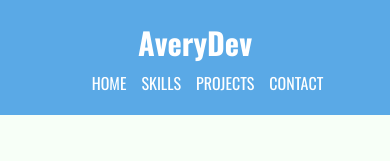
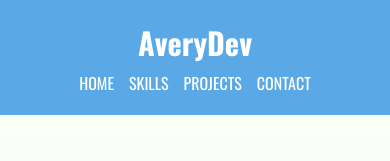
Before and after one commit to maciejoliwa/averydev-portfolio, an Angular app: page / in a window 390 px wide. Shown: the top 161 px of the page. Built offline with nearby package versions, Linux system fonts and the light colour scheme.

Commit message:
wokring on rwd in skills section

```diff
--- a/src/app/navigation/navigation.component.css
+++ b/src/app/navigation/navigation.component.css
@@ -20,7 +20,7 @@
 
 .links {
     margin-top: 6px;
-    margin-left: 10px;
+    margin-left: 20px;
 }
 
 .links a {
@@ -28,6 +28,10 @@
     color: white;
     text-decoration: none;
     transition: 0.2s;
+}
+
+.links a:first-child {
+    margin-left: 0;
 }
 
 .links a:hover {
@@ -38,4 +42,7 @@
     .navigation {
         flex-direction: column;
     }
+    .links {
+        margin-left: 0;
+    }
 }
--- a/src/app/skills/skills.component.css
+++ b/src/app/skills/skills.component.css
@@ -45,9 +45,9 @@ p {
     .all-skills {
         margin-top: 35px;
         display: grid;
-        grid-template-columns: repeat(4, 30px);
+        grid-template-columns: repeat(4, 45px);
         gap: 25px;
-        grid-template-rows: repeat(4, 30px);
+        grid-template-rows: repeat(4, 50px);
     }
 
     .skills__text {
```
